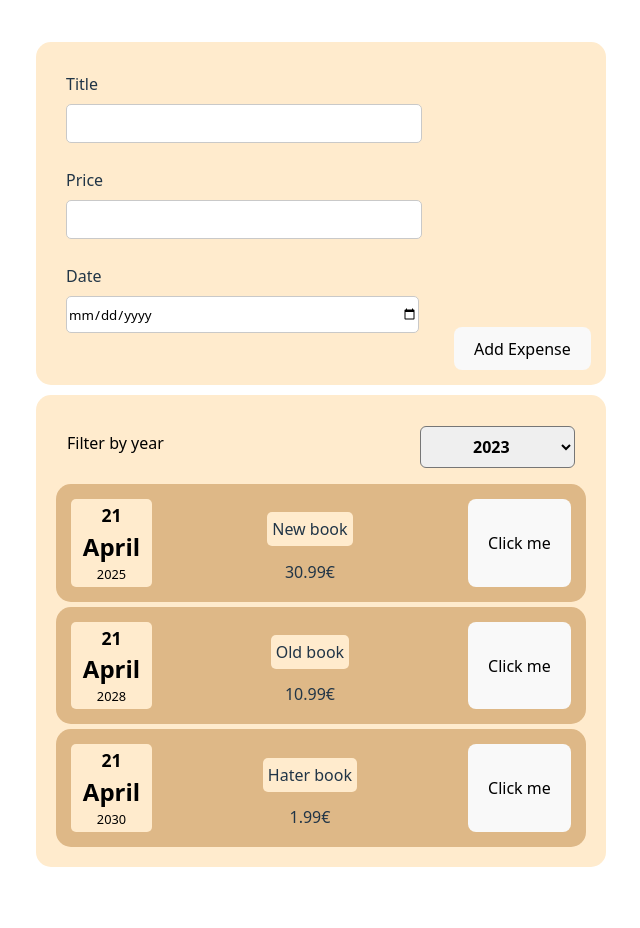
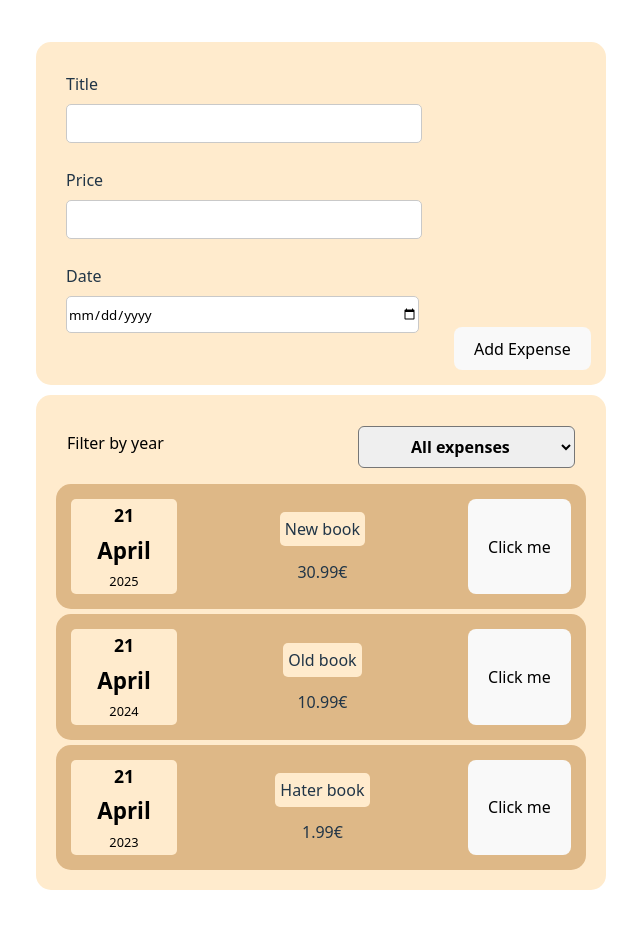
Before and after one commit to Dlowyz/ExpensesUus, a React (Vite) app: page / in a window 1280 px wide. Shown: the top 928 px of the page, without its empty margins (319-959 px from the left). Built offline with nearby package versions, Linux system fonts and the light colour scheme.

Commit message:
ülessanne 14

```diff
--- a/src/App.jsx
+++ b/src/App.jsx
@@ -14,13 +14,13 @@ const dummy_expenses = [
   },
   {
     id: 2,
-    date: new Date(2028, 3, 21),
+    date: new Date(2024, 3, 21),
     title: 'Old book',
     price: 10.99
   },
   {
     id: 3,
-    date: new Date(2030, 3, 21),
+    date: new Date(2023, 3, 21),
     title: 'Hater book',
     price: 1.99
   }]
--- a/src/components/Expenses/ExpenseDate.css
+++ b/src/components/Expenses/ExpenseDate.css
@@ -5,8 +5,11 @@
 }
 .month{
     font-weight: bold;
-    font-size: 1.5rem;
+    display: flex;
+    font-size: 1.4rem;
     color: rgb(0, 0, 0);
+    padding: 5px;
+    justify-self: center;
 }
 .year{
     font-weight: normal;
--- a/src/components/Expenses/ExpenseFilter.jsx
+++ b/src/components/Expenses/ExpenseFilter.jsx
@@ -13,6 +13,7 @@ const ExpensesFilter = (props) => {
       <div className='expenses-filter__control'>
         <label>Filter by year</label>
         <select onChange={dropdownChangeHandler}>
+          <option value=''>All expenses</option>
           <option value='2023'>2023</option>
           <option value='2024'>2024</option>
           <option value='2025'>2025</option>
--- a/src/components/Expenses/ExpenseItem.css
+++ b/src/components/Expenses/ExpenseItem.css
@@ -13,7 +13,7 @@
     display: block;
     left: 0px;
     background-color: blanchedalmond;
-    width: 75px;
+    width: 100px;
     border-radius: 5px;
     padding: 3px;
     border: 0px solid rgb(174, 106, 53);
--- a/src/components/Expenses/Expenses.jsx
+++ b/src/components/Expenses/Expenses.jsx
@@ -4,14 +4,23 @@ import "./Expenses.css"
 import ExpenseDate from './ExpenseDate'
 import ExpenseFilter from './ExpenseFilter'
 import Card from '../UI/Card'
+import { useState } from 'react'
 const Expenses = (props) => {
+  const [filteredProps, setFilteredProp] = useState('');
   const ExpenseFilterHandler = (data) => {
   console.log('Year data in Expenses.jsx '+data)
+  console.log(props.expenses)
+  const results = props.expenses.filter(prop => prop.date.getFullYear().toString() == data)
+  console.log(results)
+  setFilteredProp(results)
   }
   return (
     <Card className='expenses'>
       <ExpenseFilter filter={ExpenseFilterHandler}/>
-      {props.expenses.map(expense => {return <ExpenseItem expenseData={expense} key={expense.id}/>})}
+      {filteredProps.length > 0 ? (filteredProps.map(expense => {return <ExpenseItem expenseData={expense} key={expense.id}/>})) :
+      (props.expenses.map(expense => {return <ExpenseItem expenseData={expense} key={expense.id}/>}))
+      }
+
     </Card>
   )
 }
```
